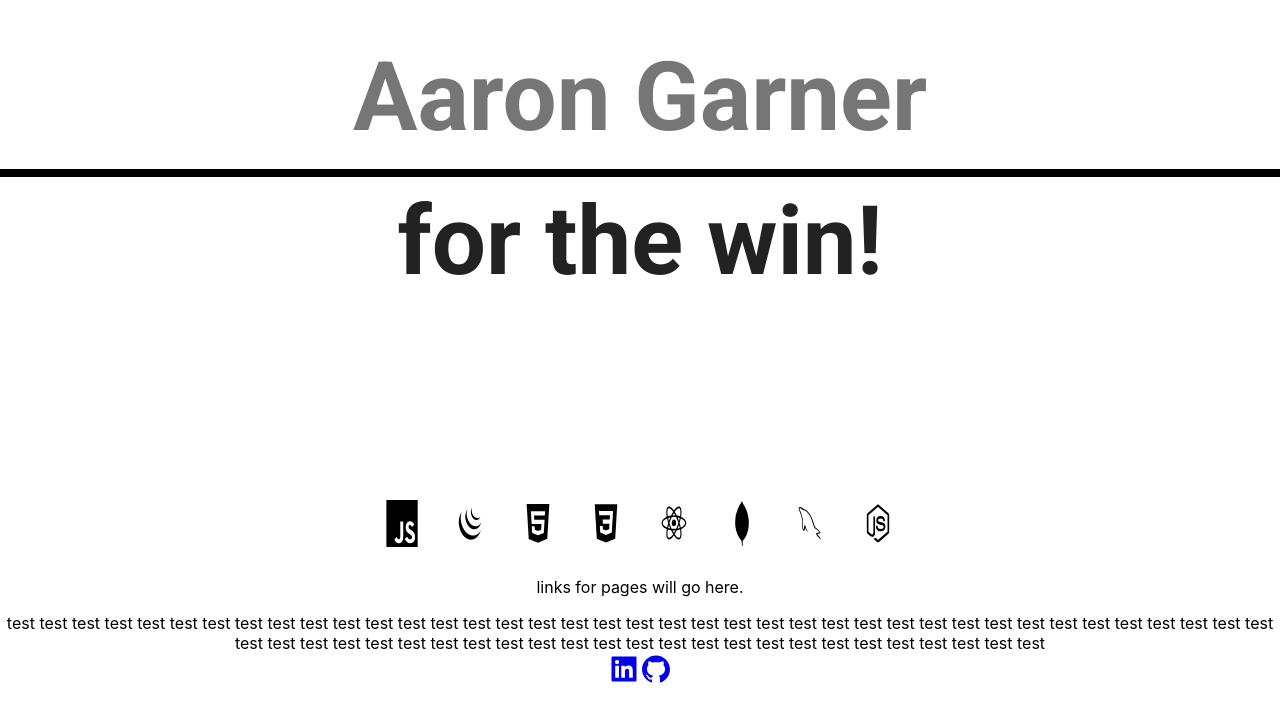
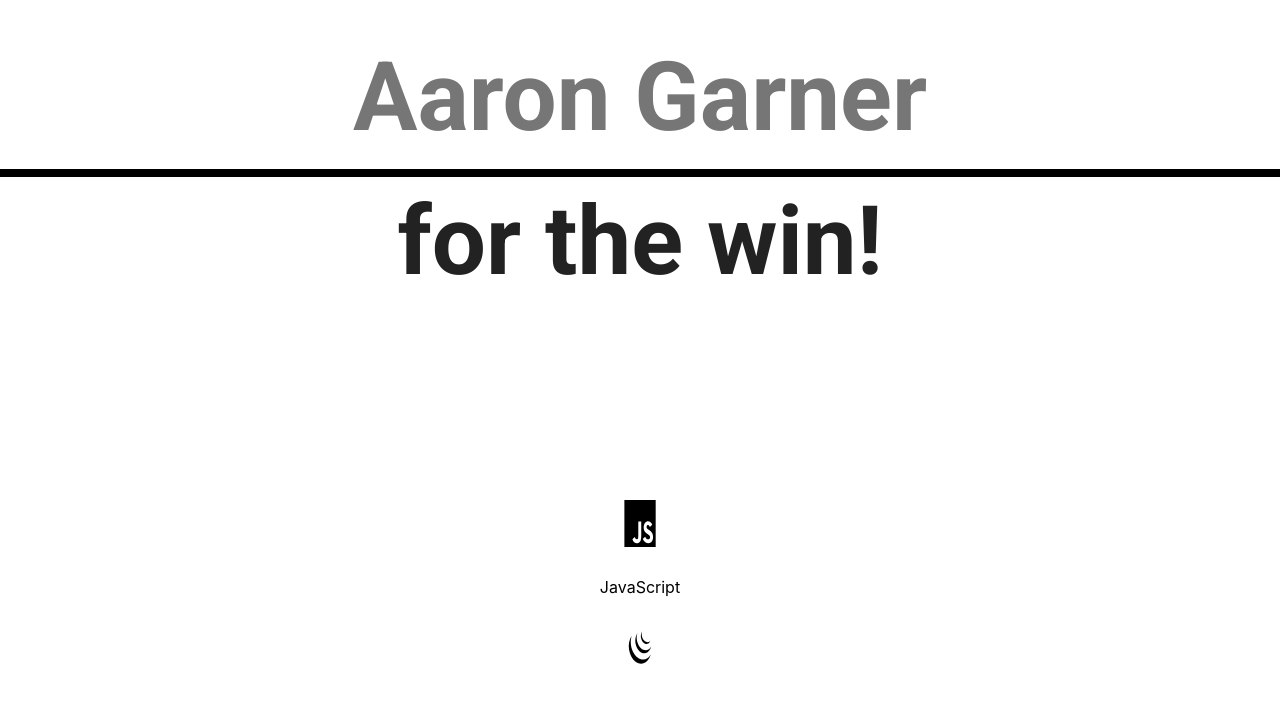
Before and after one commit to aaron-G18/AG-Portfolio, a React (Create React App) app: page / in a window 1280 px wide. Shown: the part 231-934 px from the top of the page. Built offline with nearby package versions, Linux system fonts and the light colour scheme.

Commit message:
thinking about labels for the tech icons or maybe tooltips.

```diff
--- a/src/App.js
+++ b/src/App.js
@@ -38,8 +38,14 @@ class App extends Component {
         <BrandStatement /> */}
         <FrontPage />
         <div>
-        <DiJsBadge className="inline-block App-logo" size="3em" />
-        <DiJqueryLogo className="inline-block App-logo" size="3em" />
+          <div className="inline-block">
+            <DiJsBadge className="inline-block App-logo" size="3em" />
+            <p>JavaScript</p>
+          </div>
+          <div className="inline-block">
+            <DiJqueryLogo className="inline-block App-logo" size="3em" />
+            <p>JQuery</p>
+          </div>
         <DiHtml5 className="inline-block App-logo" size="3em" />
         <DiCss3 className="inline-block App-logo" size="3em" />
         <DiReact className="inline-block App-logo" size="3em" />
```
